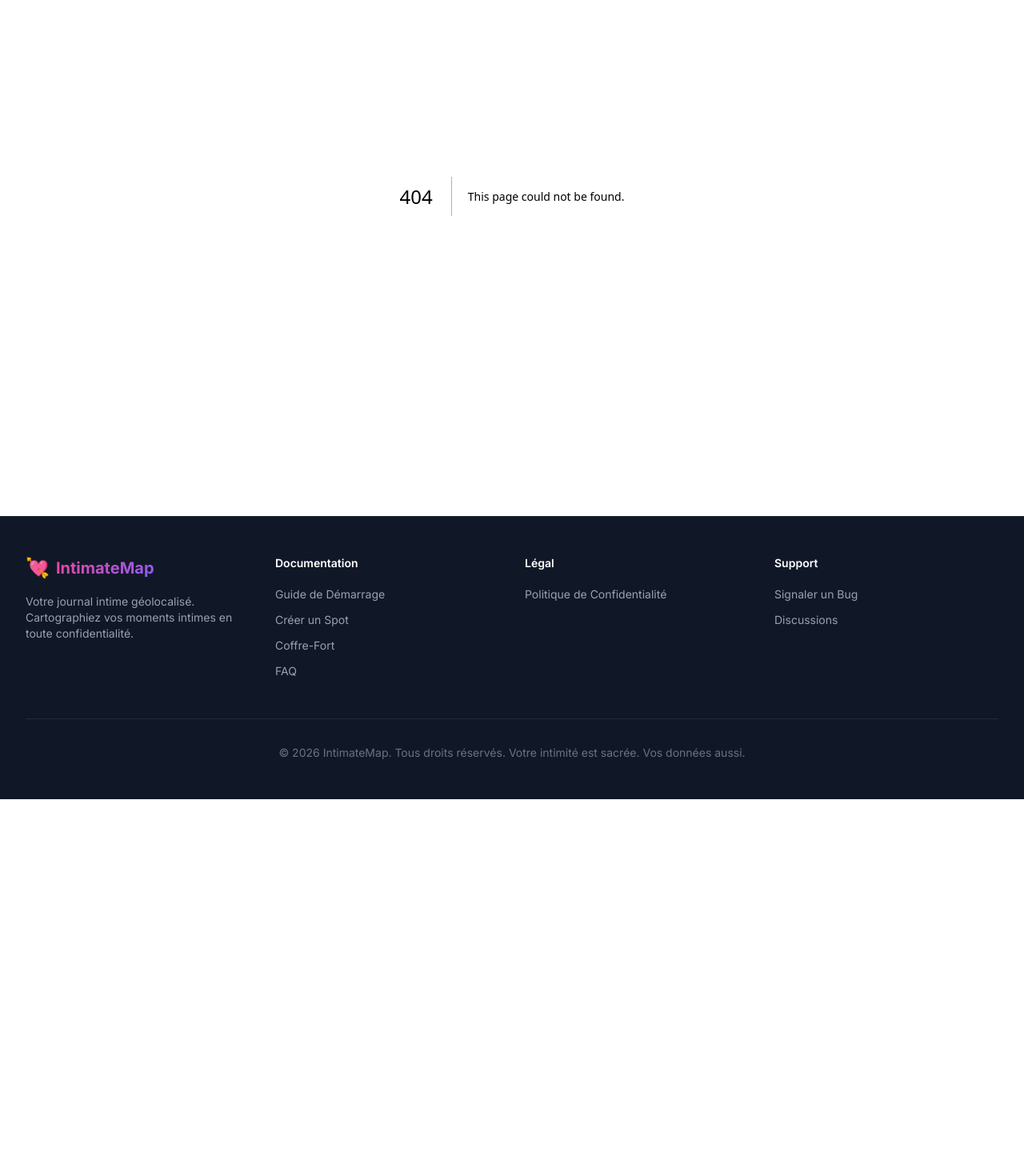
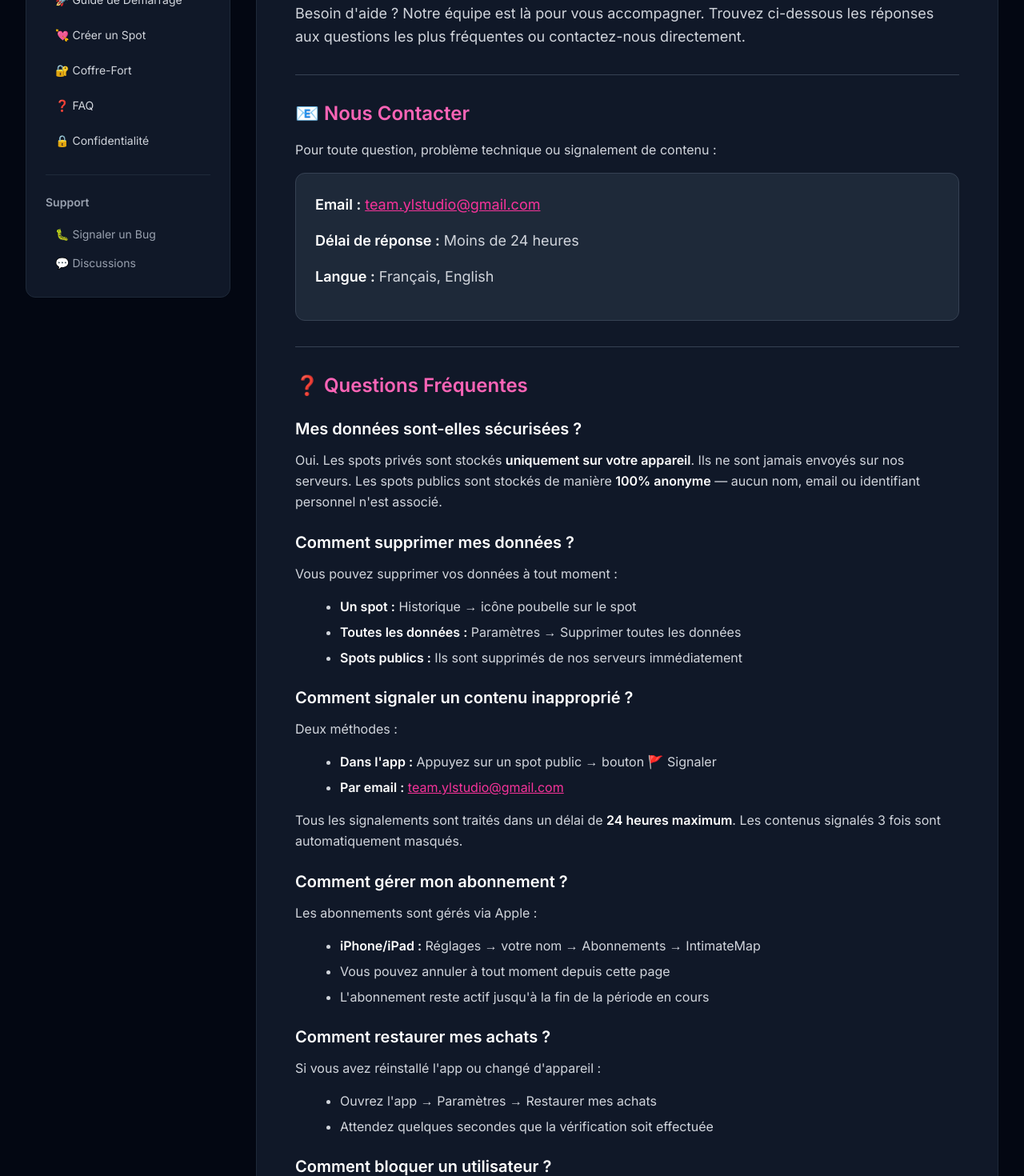
Before and after one commit to yanis81/IntimateMap_website, a Next.js app: page /support in a window 1280 px wide. Before the commit this address had no page. Shown: the part 220-1690 px from the top of the page at 80% size. Before the commit the page ends 1219 px from the top, so only its background shows below. Built offline with nearby package versions, Linux system fonts and the light colour scheme.

Commit message:
Ajouter une page de support avec des informations de contact et des questions fréquentes

```diff
--- /dev/null
+++ b/src/app/support/page.tsx
@@ -0,0 +1,115 @@
+import PageLayout from '@/components/PageLayout'
+import type { Metadata } from 'next'
+
+export const metadata: Metadata = {
+  title: 'Support - IntimateMap',
+  description: 'Besoin d\'aide avec IntimateMap ? Trouvez les réponses à vos questions et contactez notre équipe de support.',
+}
+
+export default function SupportPage() {
+  return (
+    <PageLayout>
+      <div className="max-w-4xl mx-auto px-4 py-8">
+        <h1 className="text-4xl font-bold mb-4">🛟 Support - IntimateMap</h1>
+
+        <p className="text-lg mb-8">
+          Besoin d&apos;aide ? Notre équipe est là pour vous accompagner. Trouvez ci-dessous les réponses aux questions les plus fréquentes ou contactez-nous directement.
+        </p>
+
+        <hr className="my-8" />
+
+        <h2 className="text-3xl font-bold mt-8 mb-4">📧 Nous Contacter</h2>
+
+        <p className="mb-4">Pour toute question, problème technique ou signalement de contenu :</p>
+
+        <div className="bg-gray-800 rounded-xl p-6 mb-6 border border-gray-700">
+          <p className="text-lg mb-2"><strong>Email :</strong> <a href="mailto:team.ylstudio@gmail.com" className="text-pink-400 hover:text-pink-300 underline">team.ylstudio@gmail.com</a></p>
+          <p className="text-lg mb-2"><strong>Délai de réponse :</strong> Moins de 24 heures</p>
+          <p className="text-lg"><strong>Langue :</strong> Français, English</p>
+        </div>
+
+        <hr className="my-8" />
+
+        <h2 className="text-3xl font-bold mt-8 mb-4">❓ Questions Fréquentes</h2>
+
+        <div className="space-y-6">
+          <div>
+            <h3 className="text-xl font-bold mb-2">Mes données sont-elles sécurisées ?</h3>
+            <p className="mb-2">Oui. Les spots privés sont stockés <strong>uniquement sur votre appareil</strong>. Ils ne sont jamais envoyés sur nos serveurs. Les spots publics sont stockés de manière <strong>100% anonyme</strong> — aucun nom, email ou identifiant personnel n&apos;est associé.</p>
+          </div>
+
+          <div>
+            <h3 className="text-xl font-bold mb-2">Comment supprimer mes données ?</h3>
+            <p className="mb-2">Vous pouvez supprimer vos données à tout moment :</p>
+            <ul className="list-disc pl-8 mb-2 space-y-1">
+              <li><strong>Un spot :</strong> Historique → icône poubelle sur le spot</li>
+              <li><strong>Toutes les données :</strong> Paramètres → Supprimer toutes les données</li>
+              <li><strong>Spots publics :</strong> Ils sont supprimés de nos serveurs immédiatement</li>
+            </ul>
+          </div>
+
+          <div>
+            <h3 className="text-xl font-bold mb-2">Comment signaler un contenu inapproprié ?</h3>
+            <p className="mb-2">Deux méthodes :</p>
+            <ul className="list-disc pl-8 mb-2 space-y-1">
+              <li><strong>Dans l&apos;app :</strong> Appuyez sur un spot public → bouton 🚩 Signaler</li>
+              <li><strong>Par email :</strong> <a href="mailto:team.ylstudio@gmail.com" className="text-pink-400 hover:text-pink-300 underline">team.ylstudio@gmail.com</a></li>
+            </ul>
+            <p className="mb-2">Tous les signalements sont traités dans un délai de <strong>24 heures maximum</strong>. Les contenus signalés 3 fois sont automatiquement masqués.</p>
+          </div>
+
+          <div>
+            <h3 className="text-xl font-bold mb-2">Comment gérer mon abonnement ?</h3>
+            <p className="mb-2">Les abonnements sont gérés via Apple :</p>
+            <ul className="list-disc pl-8 mb-2 space-y-1">
+              <li><strong>iPhone/iPad :</strong> Réglages → votre nom → Abonnements → IntimateMap</li>
+              <li>Vous pouvez annuler à tout moment depuis cette page</li>
+              <li>L&apos;abonnement reste actif jusqu&apos;à la fin de la période en cours</li>
+            </ul>
+          </div>
+
+          <div>
+            <h3 className="text-xl font-bold mb-2">Comment restaurer mes achats ?</h3>
+            <p className="mb-2">Si vous avez réinstallé l&apos;app ou changé d&apos;appareil :</p>
+            <ul className="list-disc pl-8 mb-2 space-y-1">
+              <li>Ouvrez l&apos;app → Paramètres → Restaurer mes achats</li>
+              <li>Attendez quelques secondes que la vérification soit effectuée</li>
+            </ul>
+          </div>
+
+          <div>
+            <h3 className="text-xl font-bold mb-2">Comment bloquer un utilisateur ?</h3>
+            <p className="mb-2">Appuyez sur un spot public sur la carte → bouton 🚫 Bloquer. Les spots de cet utilisateur ne seront plus visibles pour vous.</p>
+          </div>
+
+          <div>
+            <h3 className="text-xl font-bold mb-2">L&apos;app ne fonctionne pas correctement</h3>
+            <p className="mb-2">Essayez ces étapes :</p>
+            <ul className="list-disc pl-8 mb-2 space-y-1">
+              <li>Forcez la fermeture de l&apos;app et relancez-la</li>
+              <li>Vérifiez que vous avez la dernière version installée</li>
+              <li>Vérifiez votre connexion internet (nécessaire pour les spots publics)</li>
+              <li>Si le problème persiste, contactez-nous à <a href="mailto:team.ylstudio@gmail.com" className="text-pink-400 hover:text-pink-300 underline">team.ylstudio@gmail.com</a></li>
+            </ul>
+          </div>
+        </div>
+
+        <hr className="my-8" />
+
+        <h2 className="text-3xl font-bold mt-8 mb-4">📋 Informations Légales</h2>
+
+        <div className="space-y-2">
+          <p><a href="/privacy" className="text-pink-400 hover:text-pink-300 underline">🔒 Politique de Confidentialité</a></p>
+          <p><a href="/terms" className="text-pink-400 hover:text-pink-300 underline">📋 Conditions d&apos;Utilisation (EULA)</a></p>
+          <p><a href="/contact" className="text-pink-400 hover:text-pink-300 underline">📧 Page Contact</a></p>
+        </div>
+
+        <hr className="my-8" />
+
+        <p className="text-sm italic mb-2"><strong>Éditeur :</strong> YL Studio</p>
+        <p className="text-sm italic mb-2"><strong>Email :</strong> team.ylstudio@gmail.com</p>
+        <p className="text-sm italic"><strong>Dernière mise à jour :</strong> 6 février 2026</p>
+      </div>
+    </PageLayout>
+  )
+}
```
